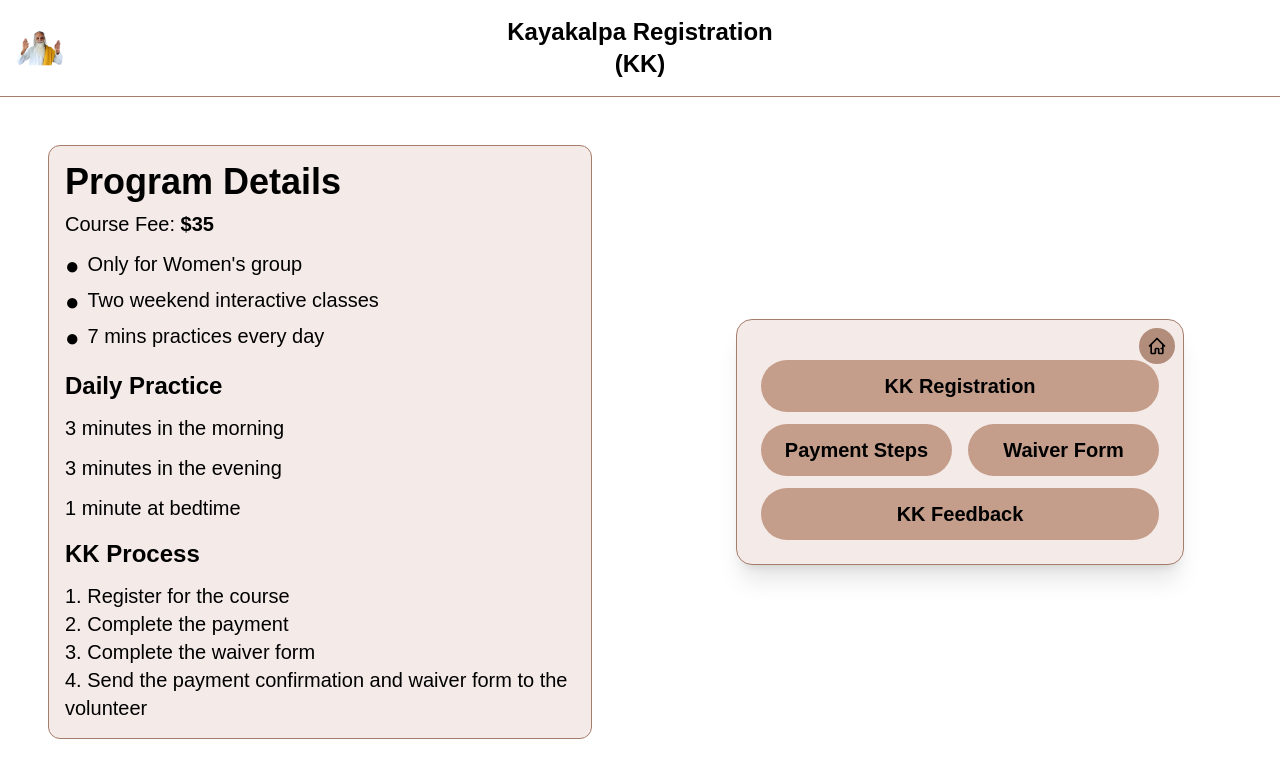
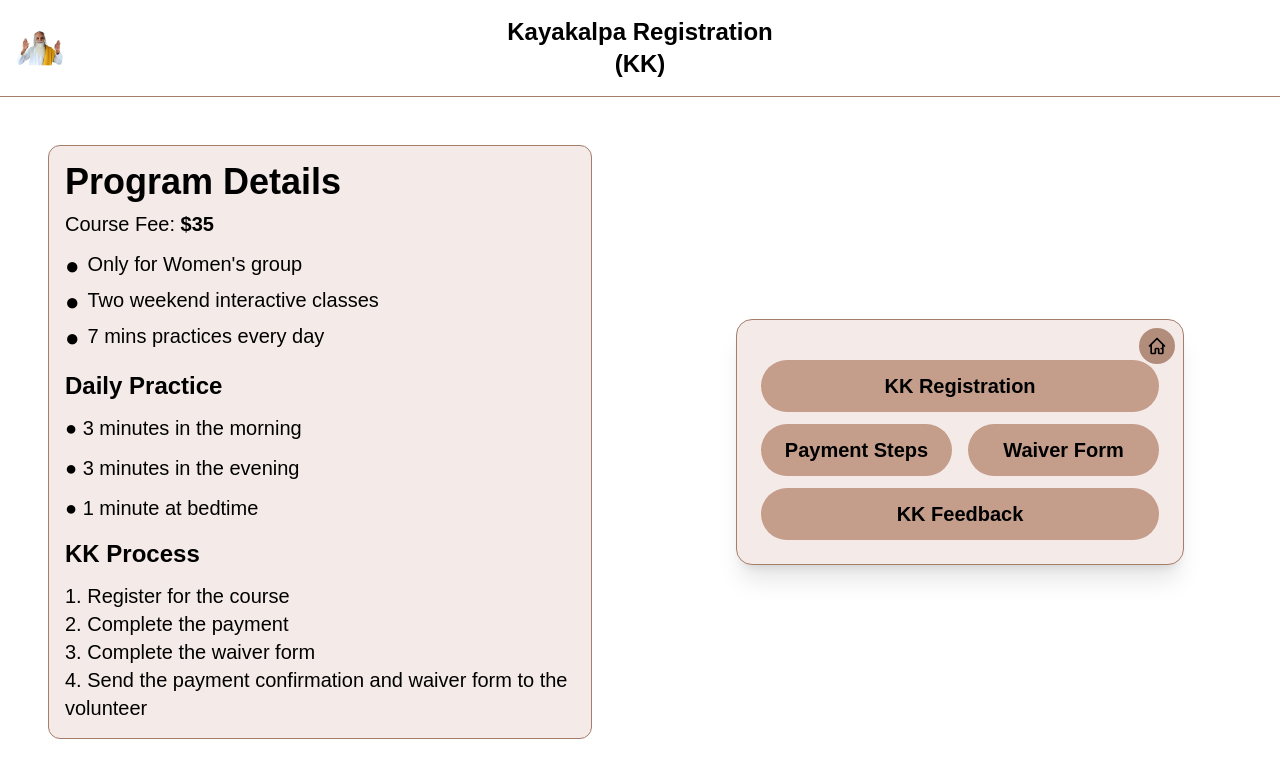
Before and after one commit to Itz-Viggy/Yoga-Registration, a Next.js app: page /kkhome in a window 1280 px wide. Shown: the top 778 px of the page. Built offline with nearby package versions, Linux system fonts and the light colour scheme.

Commit message:
Bullets added

```diff
--- a/src/app/kkhome/page.tsx
+++ b/src/app/kkhome/page.tsx
@@ -89,9 +89,9 @@ export default function HomePage() {
               <h3 className="text-2xl font-bold text-black mt-4">
                 Daily Practice
               </h3>
-              <p className="text-lg md:text-xl">3 minutes in the morning</p>
-              <p className="text-lg md:text-xl">3 minutes in the evening</p>
-              <p className="text-lg md:text-xl">1 minute at bedtime</p>
+              <p className="text-lg md:text-xl">● 3 minutes in the morning</p>
+              <p className="text-lg md:text-xl">● 3 minutes in the evening</p>
+              <p className="text-lg md:text-xl">● 1 minute at bedtime</p>
 
               <h3 className="text-2xl font-bold text-black mt-4">
                 KK Process
```
